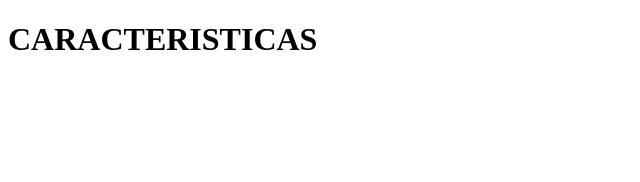
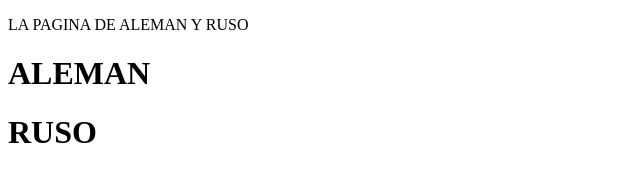
Before and after one commit to eneasvirgilio/comienzoHtml, a plain HTML site: page index.html in a window 1280 px wide. Shown: the whole page, without its empty margins (0-640 px from the left). Drawn offline with Linux system fonts and the light colour scheme.

Commit message:
comienzo de pagina

```diff
--- a/index.html
+++ b/index.html
@@ -2,10 +2,12 @@
 <html lang="en">
 <head>
     <meta charset="UTF-8">
-    <meta name="viewport" content="width=device-width, initial-scale=1.0">
-    <title>primera Pagina</title>
+    <meta name="viewport" content="width=p, initial-scale=1.0">
+    <title>PrimerProyecto-IDIOMAS</title>
 </head>
 <body>
-    <H1>CARACTERISTICAS</H1>
+    <p>LA PAGINA DE ALEMAN Y RUSO</p>
+    <h1>ALEMAN</h1>
+    <h1>RUSO</h1>
 </body>
 </html>
```
Also changed, not shown: stilos.css (added).
